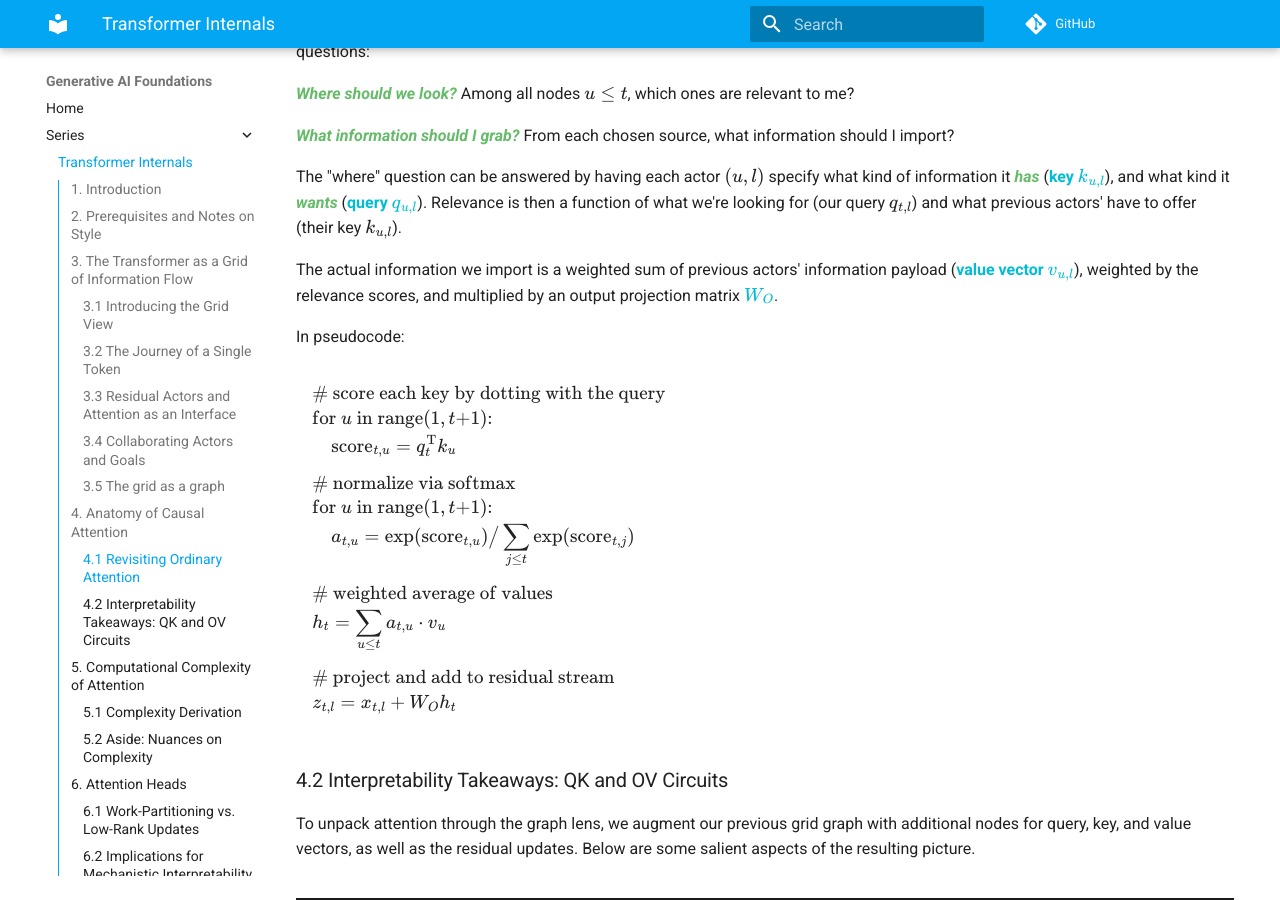
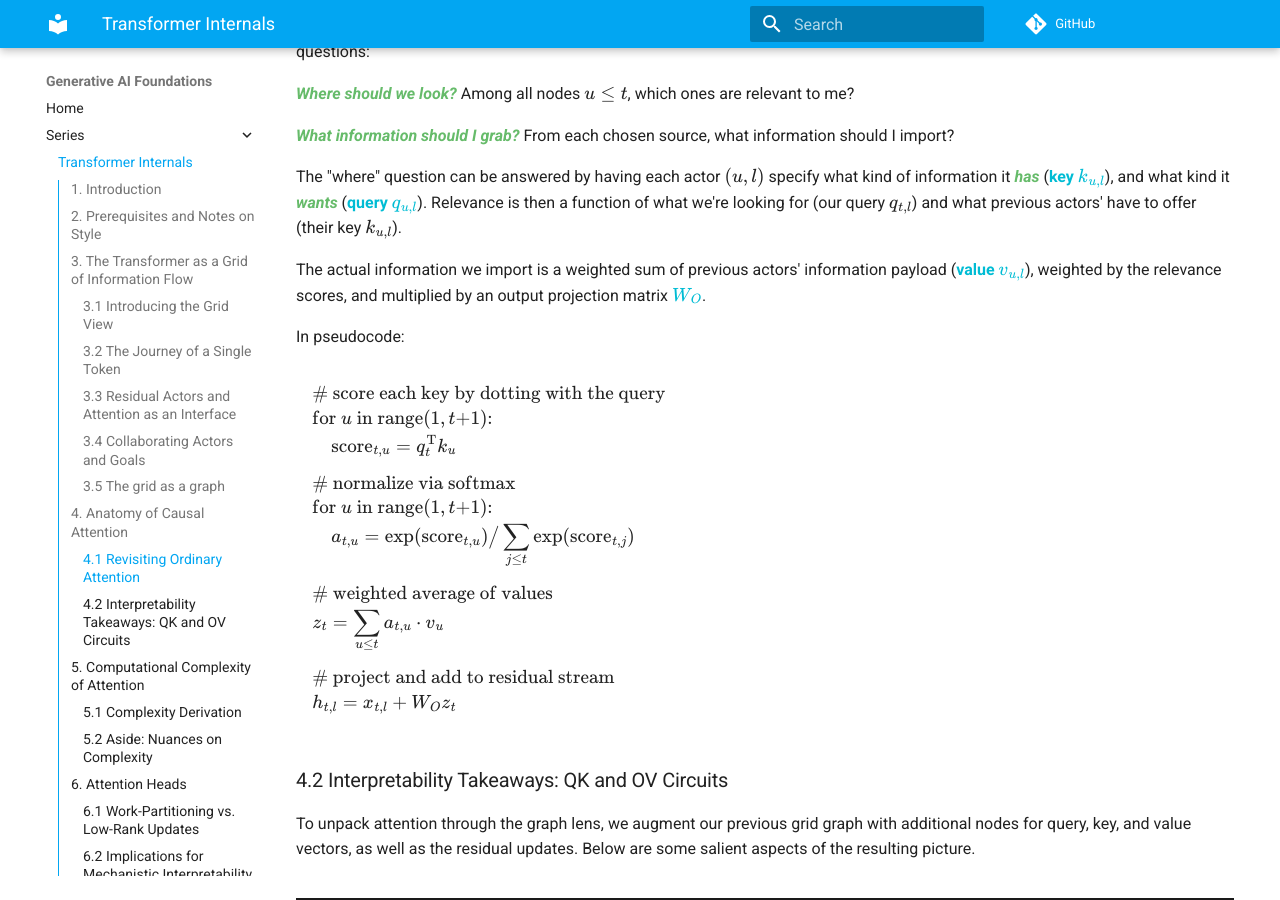
Before and after one commit to PranavSriram18/genai_foundations, an MkDocs documentation site: the page built from docs/series/transformer_internals.md, in a window 1280 px wide and 900 px high, scrolled down 6085 px. Built offline with MkDocs 1.6.1 and Material for MkDocs 9.7.7, drawn with Linux system fonts in a browser that asks for light colours; comment, search, counter and statistics services are not loaded.

Commit message:
fix terminology in QK/OV circuits

```diff
--- a/docs/series/transformer_internals.md
+++ b/docs/series/transformer_internals.md
@@ -199,7 +199,7 @@ it <span class="idea">has</span> (<span class="term">key $k_{u,l}$</span>), and
 a function of what we're looking for (our query $q_{t,l}$) and what previous actors' have to offer (their key $k_{u, l}$).
 
 The actual information we import is a weighted sum of previous actors' information payload
-(<span class="term">value vector $v_{u,l}$</span>), weighted by the relevance scores, and multiplied
+(<span class="term">value $v_{u,l}$</span>), weighted by the relevance scores, and multiplied
 by an output projection matrix <span class="term">$W_O$</span>.
 
 In pseudocode:
@@ -213,9 +213,9 @@ $$
 &\text{for } u \text{ in range}(1, t{+}1)\text{:} \\
 &\quad a_{t,u} = \exp(\mathrm{score}_{t,u}) \big/ \sum_{j \le t} \exp(\mathrm{score}_{t,j}) \\[6pt]
 &\text{# weighted average of values} \\
-&h_t = \sum_{u \le t} a_{t,u} \cdot v_u \\[6pt]
+&z_t = \sum_{u \le t} a_{t,u} \cdot v_u \\[6pt]
 &\text{# project and add to residual stream} \\
-&z_{t,l} = x_{t,l} + W_O h_t
+&h_{t,l} = x_{t,l} + W_O z_t
 \end{aligned}
 $$
 
```
Also changed, not shown: docs/img/post0/qk.svg.
